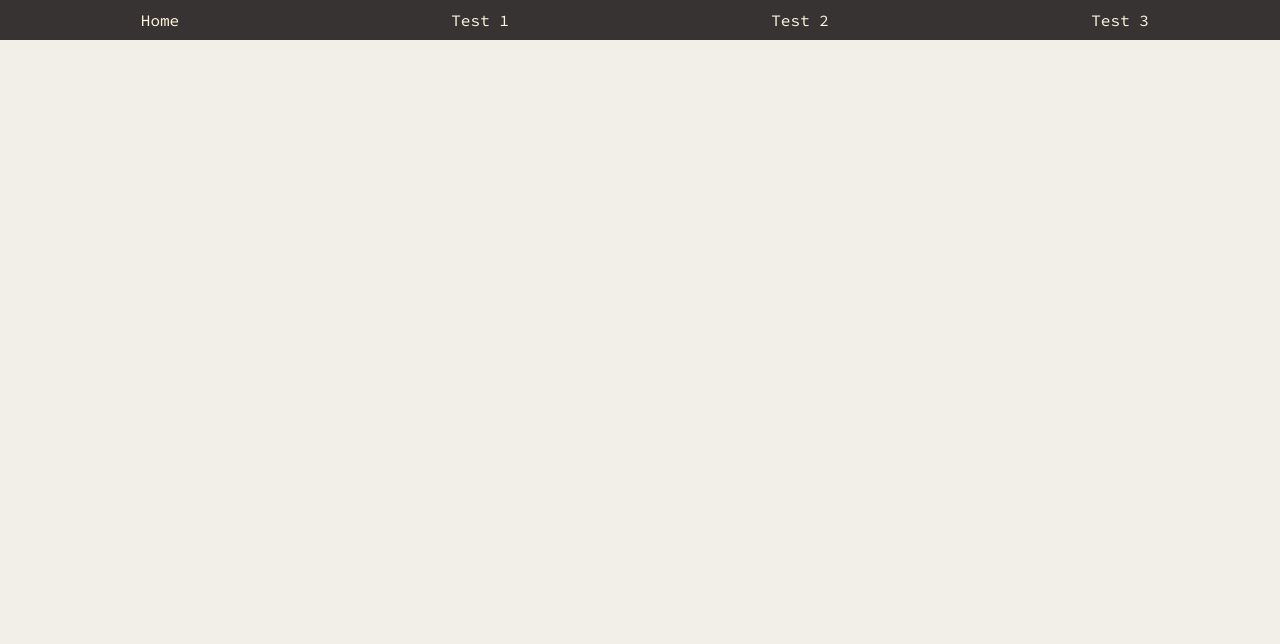
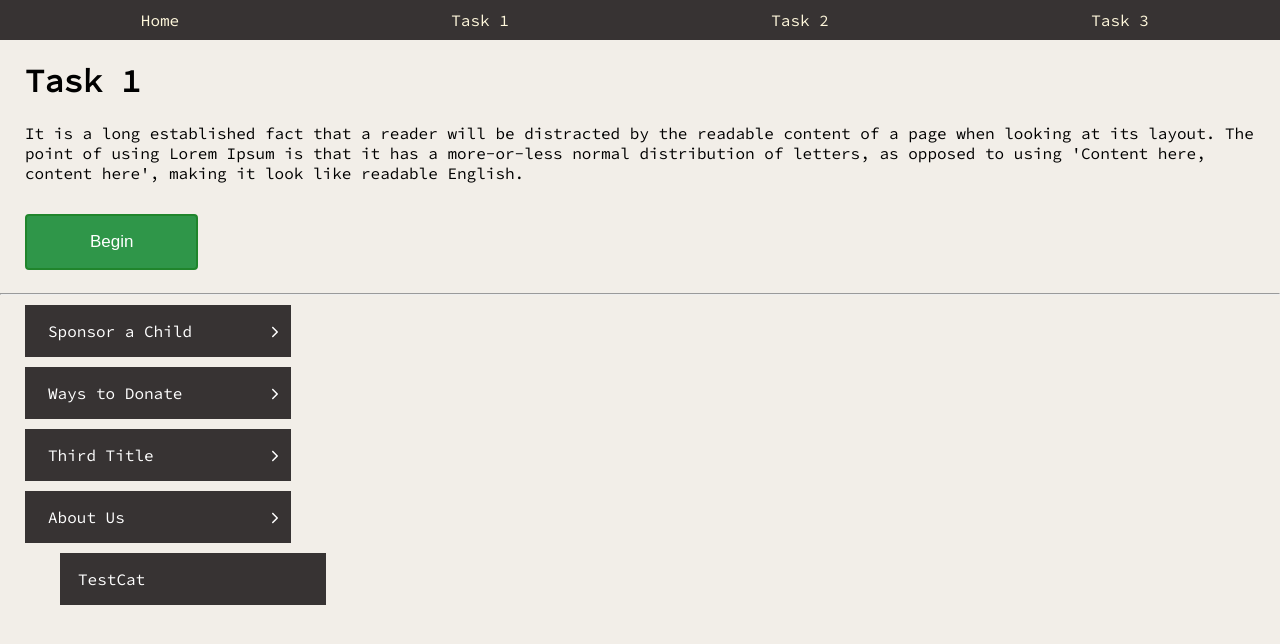
Before and after one commit to compassion-intl/tree-test, a React (Create React App) app: page /task1 in a window 1280 px wide. Shown: the top 644 px of the page. Built offline with nearby package versions, Linux system fonts and the light colour scheme.

Commit message:
working to append children components

```diff
--- a/src/components/ApplicationViews.jsx
+++ b/src/components/ApplicationViews.jsx
@@ -1,9 +1,9 @@
 import { Route } from "react-router-dom";
 import React from "react";
 import Home from "./home/Home";
-import Test1 from "../components/tests/Test1";
-import Test2 from "../components/tests/Test2";
-import Test3 from"../components/tests/Test3";
+import Task1 from "../components/tests/Test1";
+import Task2 from "../components/tests/Test2";
+import Task3 from"../components/tests/Test3";
 
 const ApplicationViews = () => {
   return (
@@ -16,21 +16,21 @@ const ApplicationViews = () => {
         }}
       />
       <Route
-        path="/test1"
+        path="/task1"
         render={props => {
-          return <Test1 />;
+          return <Task1 />;
         }}
       />
       <Route
-        path="/test2"
+        path="/task2"
         render={props => {
-          return <Test2 />;
+          return <Task2 />;
         }}
       />
       <Route
-        path="/test3"
+        path="/task3"
         render={props => {
-          return <Test3 />;
+          return <Task3 />;
         }}
       />
     </>
--- a/src/components/dropdown/Dropdown.css
+++ b/src/components/dropdown/Dropdown.css
@@ -1,6 +1,13 @@
 .dd-container {
     margin-left: 25px;
     margin-top: 10px;
+}
+
+.dd-container .dd-inner-container:hover {
+    background-color: #655c5c;
+}
+
+.dd-inner-container {
     padding: 16px 8px 16px 8px;
     background-color: #373333;
     min-width: 200px;
@@ -9,17 +16,13 @@
     justify-content: space-between;
 }
 
-.dd-container:hover {
-    background-color: #655c5c;
-}
-
-.dd-container > .dd-container-left > a {
+.dd-container  .dd-container-left  a {
     text-decoration: none;
     color: white;
     margin-left: 15px;
 }
 
-.dd-container > .dd-container-right > .arrow {
+.dd-container  .dd-container-right  .arrow {
     color: white;
     transform: translateY(3px);
 }
@@ -28,7 +31,7 @@
     margin-left: 60px;
     margin-top: 10px;
     padding: 16px 8px 16px 8px;
-    background-color: #544d4d;
+    background-color: #373333;
     min-width: 200px;
     max-width: 250px;
     display: flex;
--- a/src/components/dropdown/DropdownContainer.jsx
+++ b/src/components/dropdown/DropdownContainer.jsx
@@ -7,17 +7,19 @@ import DropdownItem from "../dropdown/DropdownItem";
 const DropdownContainer = (props) => {
 
   useEffect(() => {
-    console.log(props)
+
   });
 
       return (
         <>
           <div className="dd-container" id={props.id}>
-            <div className="dd-container-left" >
-              <a href="#" >{props.name}</a>
-            </div>
-            <div className="dd-container-right" >
-              <IoIosArrowForward className="arrow" />
+            <div className="dd-inner-container" >
+              <div className="dd-container-left" >
+                <a href="#" >{props.name}</a>
+              </div>
+              <div className="dd-container-right" >
+                <IoIosArrowForward className="arrow" />
+              </div>
             </div>
           </div>
       </>
--- a/src/components/nav/NavBar.jsx
+++ b/src/components/nav/NavBar.jsx
@@ -12,18 +12,18 @@ const NavBar = () => {
             </Link>
           </li>
           <li>
-            <Link className="nav-link" to="/test1">
-              Test 1
+            <Link className="nav-link" to="/task1">
+              Task 1
             </Link>
           </li>
           <li>
-            <Link className="nav-link" to="/test2">
-              Test 2
+            <Link className="nav-link" to="/task2">
+              Task 2
             </Link>
           </li>
           <li>
-            <Link className="nav-link" to="/test3">
-              Test 3
+            <Link className="nav-link" to="/task3">
+              Task 3
             </Link>
           </li>
         </ul>
--- a/src/components/tests/Test1.jsx
+++ b/src/components/tests/Test1.jsx
@@ -1,27 +1,64 @@
-import React from "react";
+import React, {useEffect} from "react";
 import DropdownContainer from "../dropdown/DropdownContainer";
 import DropdownItem from "../dropdown/DropdownItem";
 
 let info = require('../../data/info.json');
 let categoryList = info.data;
+// let subcats = categoryList.filter(category => category.childOf !== null);
+
+let allCatsDiv = [];
+
+
 
 const Test1 = () => {
+
+  useEffect (() => {
+      categoryList.map(category => {
+        // if type1 and not a child of anything
+        if(category.type === 1 && category.childOf === null) {
+          return (<DropdownContainer key={category.id} name={category.name} id={`ddc-${category.id}`}/>)
+        }
+        // if type 2 and not a child of anything
+        else if(category.type === 2 && category.childOf === null) {
+          return (<DropdownItem key={category.id} name={category.name}/>)
+        }
+        // if its a childOf (no matter what type)
+        else if(category.childOf !== null) {
+          console.log("subcat", category.childOf);
+
+          let foundParentObject = categoryList.find(cat => cat.id === category.childOf);
+          let foundParentObjectDiv = document.getElementById(`ddc-${foundParentObject.id}`);
+          console.log(foundParentObjectDiv)
+          // let newNode = document.createElement(<DropdownItem />);
+          // foundParentObjectDiv.parentNode.insertBefore(newNode, foundParentObjectDiv.nextSibling)
+        }
+      })
+    }
+  )
+
   return (
     <div className="test-container">
-        <h1>Test 1</h1>
+        <h1>Task 1</h1>
         <p>It is a long established fact that a reader will be distracted by the readable content of a page when looking at its layout. The point of using Lorem Ipsum is that it has a more-or-less normal distribution of letters, as opposed to using 'Content here, content here', making it look like readable English.</p>
         <button>Begin</button>
         <hr></hr>
         {
+          // Map over all JSON category objects and create dropdown things based on two groups - 1. DropdownContainers and 2. Dropdown Items
           categoryList.map(category => {
+            // if type1 and not a child of anything
             if(category.type === 1 && category.childOf === null) {
-              return (<DropdownContainer key={category.id} name={category.name} id={category.id}/>)
+              return (<DropdownContainer key={category.id} name={category.name} id={`ddc-${category.id}`}/>)
             }
-            if(category.type === 2 && category.childOf === null) {
+            // if type 2 and not a child of anything
+            else if(category.type === 2 && category.childOf === null) {
               return (<DropdownItem key={category.id} name={category.name}/>)
             }
-            if(category.childOf !== null) {
-              console.log("found")
+            // if its a childOf (no matter what type)
+            else if(category.childOf !== null) {
+              console.log("subcat", category.childOf);
+
+              let foundParentObject = categoryList.find(cat => cat.id === category.childOf);
+              let foundParentObjectDiv = document.getElementById('ddc-1');
             }
           })
         }
--- a/src/components/tests/Test2.jsx
+++ b/src/components/tests/Test2.jsx
@@ -3,10 +3,7 @@ import React from "react";
 const Test2 = () => {
   return (
     <div className="test-container">
-        <h1>Test 2</h1>
-        <p>It is a long established fact that a reader will be distracted by the readable content of a page when looking at its layout. The point of using Lorem Ipsum is that it has a more-or-less normal distribution of letters, as opposed to using 'Content here, content here', making it look like readable English.</p>
-        <button>Begin</button>
-        <hr></hr>
+
     </div>
   );
 };
--- a/src/components/tests/Test3.jsx
+++ b/src/components/tests/Test3.jsx
@@ -3,10 +3,7 @@ import React from "react";
 const Test3 = () => {
   return (
     <div className="test-container">
-        <h1>Test 3</h1>
-        <p>It is a long established fact that a reader will be distracted by the readable content of a page when looking at its layout. The point of using Lorem Ipsum is that it has a more-or-less normal distribution of letters, as opposed to using 'Content here, content here', making it look like readable English.</p>
-        <button>Begin</button>
-        <hr></hr>
+
     </div>
   );
 };
```
